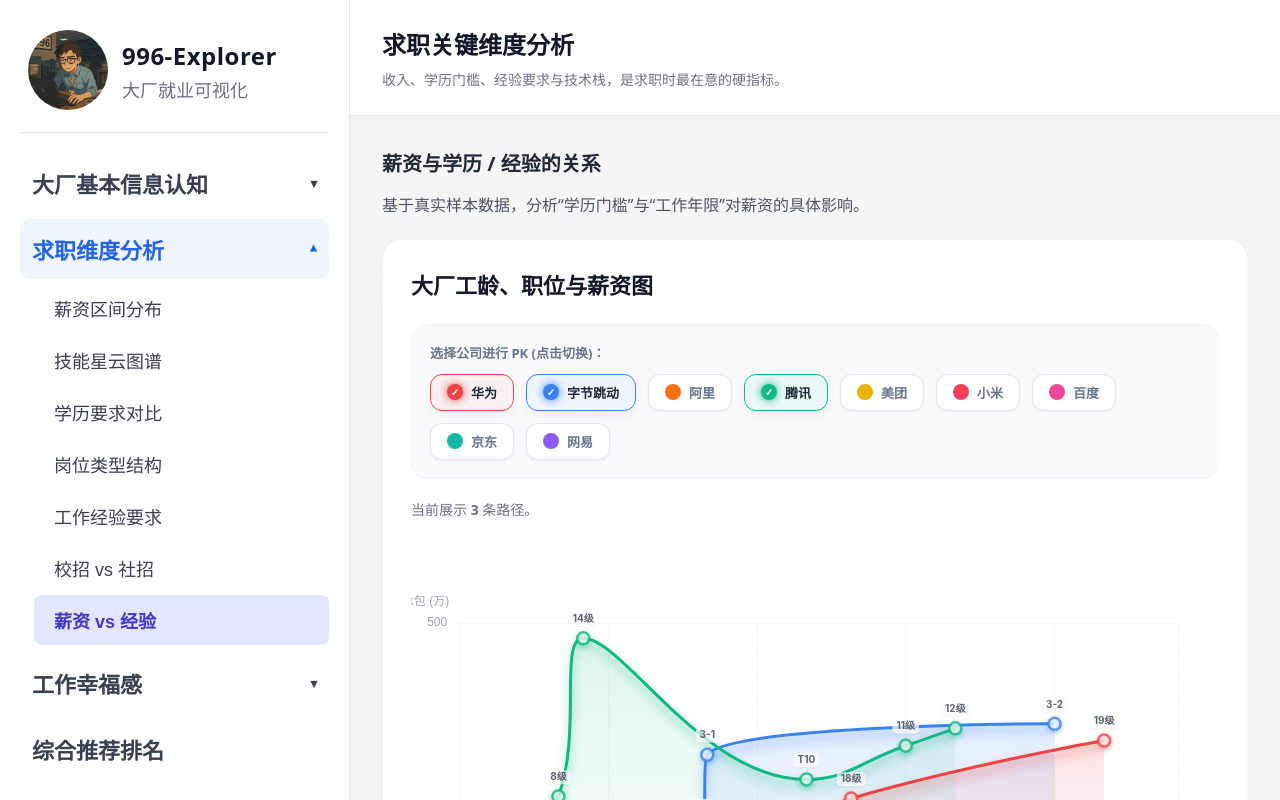
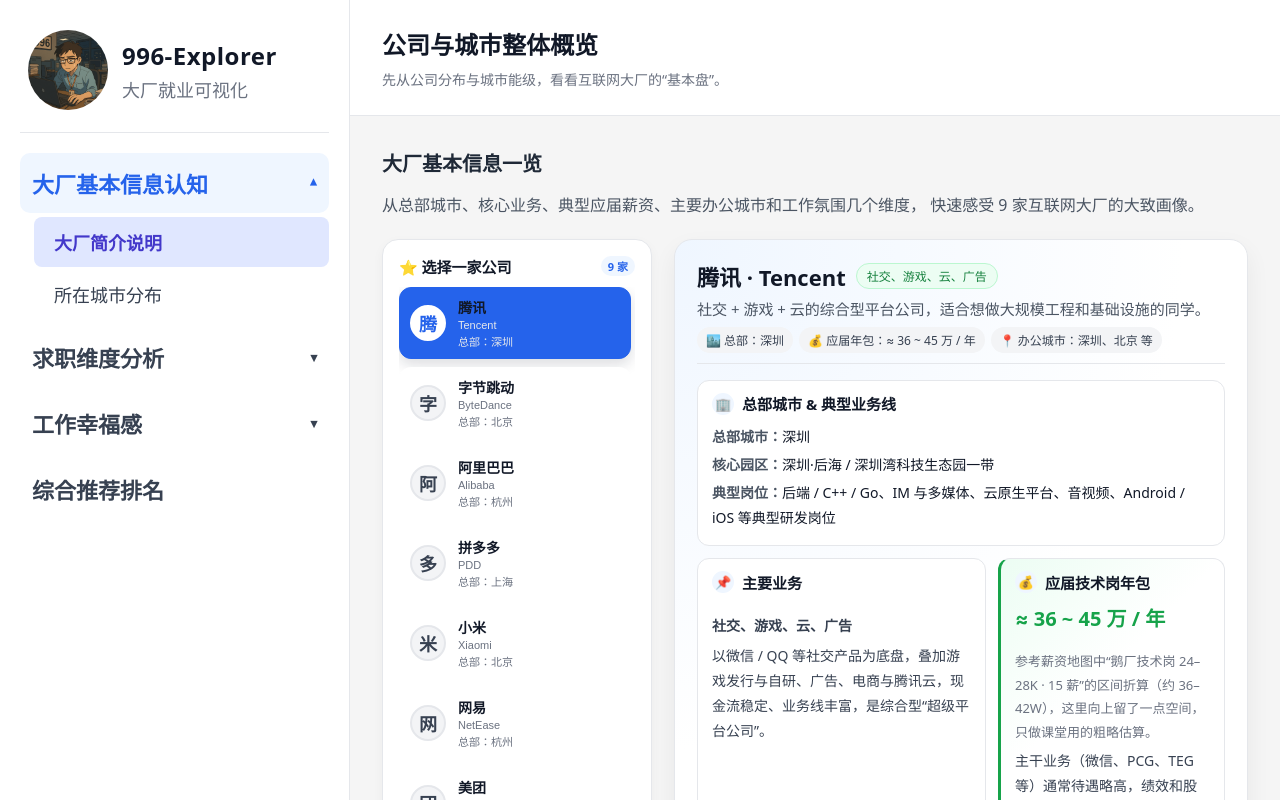
Before and after one commit to YSChen123/996-Explorer, a Vue app in the folder frontend/: page /salary-cost in a window 1280 px wide. Shown: the top 800 px of the page. Built offline with nearby package versions, Linux system fonts and the light colour scheme.

Commit message:
final version 6

```diff
--- a/frontend/src/App.vue
+++ b/frontend/src/App.vue
@@ -181,9 +181,9 @@
 import SalaryCostMap from './components/SalaryCostMap.vue'
 
 // 状态管理
-const activeMain = ref('jobFactors')
-const activeSub = ref('salaryVsEduExp')  // 默认定位到新图表
-const openMain = ref('jobFactors')
+const activeMain = ref('companyIntro')
+const activeSub = ref('companyBasic')  // 默认定位到新图表
+const openMain = ref('companyIntro')
 
 // 导航配置
 const mainNavItems = [
--- a/frontend/src/components/SalaryCostMap.vue
+++ b/frontend/src/components/SalaryCostMap.vue
@@ -697,6 +697,7 @@
    position: relative;
 }
 
+
 /* ===== 2. 地图区域 (调小高度) ===== */
 .map-section {
   background: #fff;
@@ -712,6 +713,7 @@
   display: flex;
   flex-direction: column;
 }
+
 
 .card-shadow {
   box-shadow: 0 4px 20px -2px rgba(0, 0, 0, 0.05);
```
Lines whose indentation alone changed are shown as unchanged.
